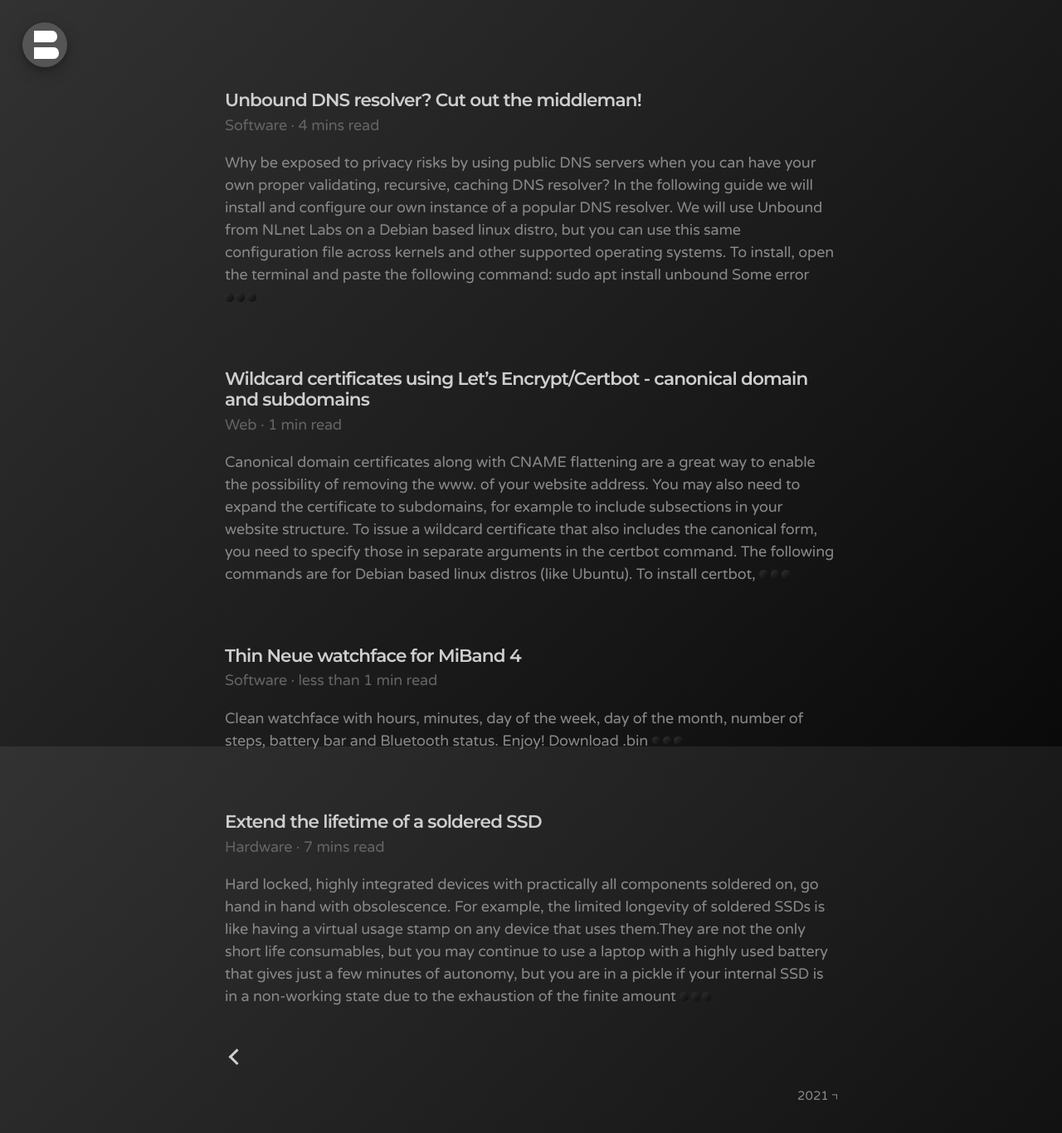
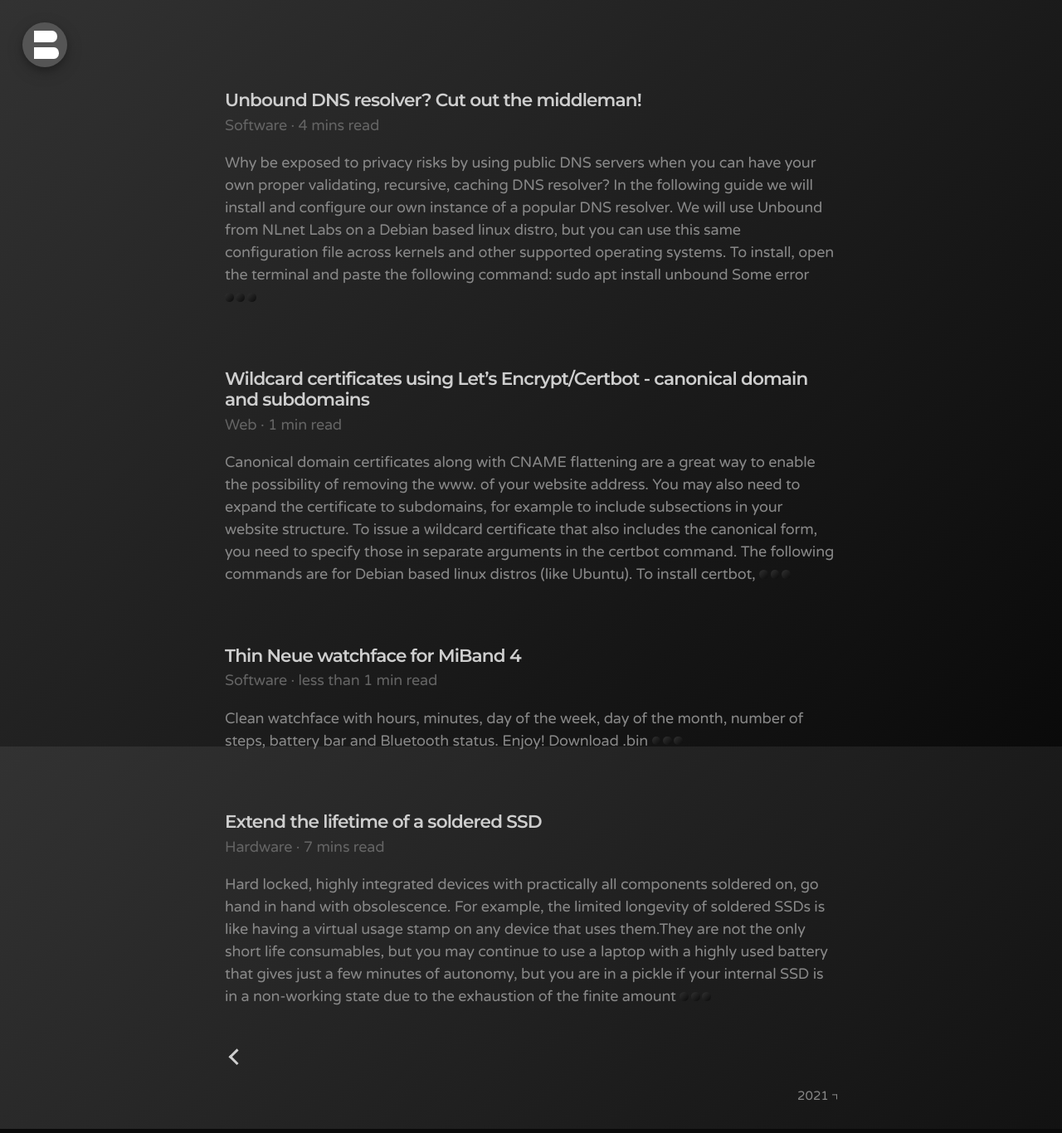
Before and after one commit to bonina/bonina.github.io, a Jekyll site: the page built from index.html, in a window 1280 px wide. Shown: the whole page at 83% size. Built offline with Jekyll 4.4.1, drawn with Linux system fonts in a browser that asks for light colours; the list of posts is cut into pages by our own code.

Commit message:
Update _layout.scss

```diff
--- a/_sass/_layout.scss
+++ b/_sass/_layout.scss
@@ -36,7 +36,7 @@
 
 footer {
   margin-top: 1rem;
-  margin-bottom: 1.8rem;
+  margin-bottom: 1.5rem;
   float: right;
   user-select: none;
   -webkit-tap-highlight-color: transparent;
```
